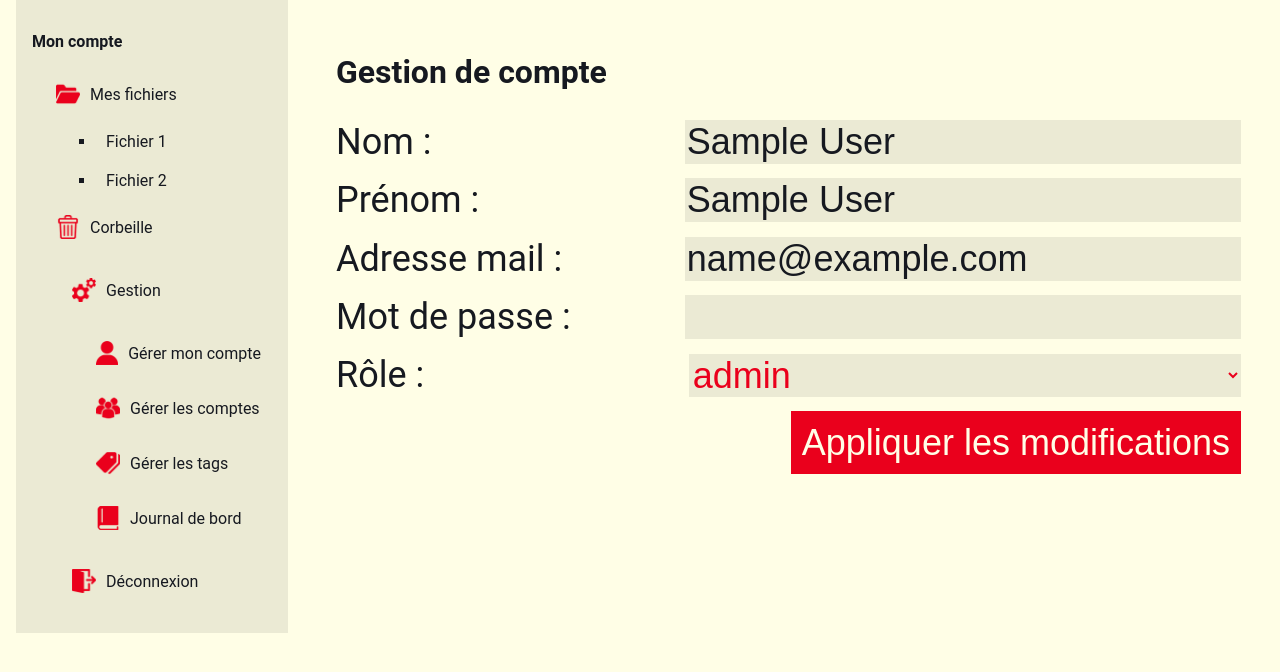
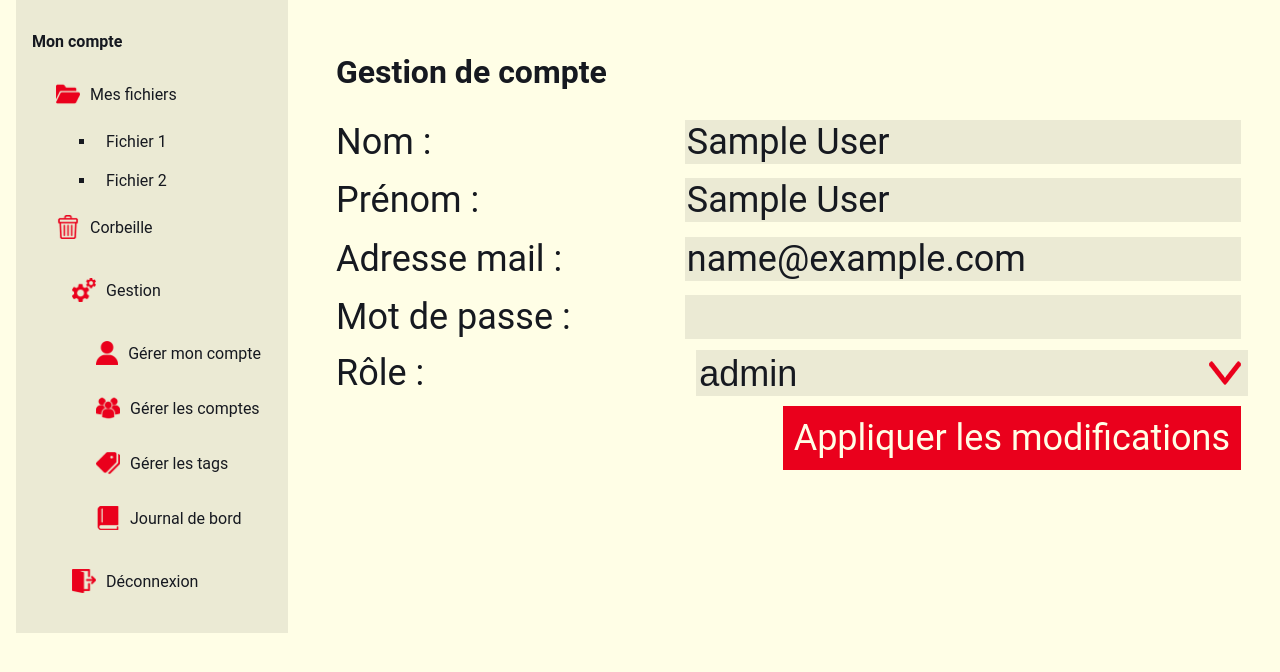
Before and after one commit to LionelSts/drivePicturesVideos, a PHP site: page /my_account.php in a window 1280 px wide. Shown: the part 94-766 px from the top of the page. Run offline with PHP 8.4, Linux system fonts and the light colour scheme; the visitor is signed in with stand-in values (Sample User, id 1).

Commit message:
mostly fixed select component for role

```diff
--- a/my_account.php
+++ b/my_account.php
@@ -41,14 +41,16 @@ $link = mysqli_connect("127.0.0.1", "root", "" , "drivelbr") ;
                 </div>
                 <div class="formLine">
                     <label for='role'>Rôle :</label>
-                    <select class="profile" name='role' id='role-select'
-                        <?php if($_SESSION['role'] != "admin") echo "disabled" ?>
-                    >
-                        <option <?php if($_SESSION['role'] == "invite") echo "selected" ?> value='invite'>invité</option>
-                        <option <?php if($_SESSION['role'] == "ecriture") echo "selected" ?> value='ecriture'>ecriture</option>
-                        <option <?php if($_SESSION['role'] == "lecture") echo "selected" ?> value='lecture'>lecture</option>
-                        <option <?php if($_SESSION['role'] == "admin") echo "selected" ?> value='admin'>admin</option>
-                    </select><br>
+                    <div class="lbrSelect">
+                        <select class="profile" name='role' id='role-select'
+                            <?php if($_SESSION['role'] != "admin") echo "disabled" ?>
+                        >
+                            <option class="role-choices" <?php if($_SESSION['role'] == "invite") echo "selected" ?> value='invite'>invité</option>
+                            <option class="role-choices-1" <?php if($_SESSION['role'] == "ecriture") echo "selected" ?> value='ecriture'>ecriture</option>
+                            <option class="role-choices" <?php if($_SESSION['role'] == "lecture") echo "selected" ?> value='lecture'>lecture</option>
+                            <option class="role-choices-1" <?php if($_SESSION['role'] == "admin") echo "selected" ?> value='admin'>admin</option>
+                        </select>
+                    </div>
                 </div>
 
                     <input class="profile" type="submit" style="cursor: pointer;" value="Appliquer les modifications">
--- a/style.css
+++ b/style.css
@@ -126,7 +126,7 @@ input{
     width: 100%;
     padding: 12px 20px;
     border: 0em;
-    font-size:36px;
+    font-size:2.25em;
     text-align: center;
 }
 
@@ -212,31 +212,50 @@ input{
 }
 
 .profile form{
-    font-size: 36px;
+    font-size: 2.25em;
 }
 
 .bigTitle h1{
-    font-size: 64px;
+    font-size: 4em;
     font-weight: normal;
     margin: 0em;
 }
 
 .profile label{
-    font-size: 36px;
+    font-size: 2.25em;
 }
 
-.profile input, #role-select{
-    position: relative;
+.profile input{
     background-color: #EBEAD4;
     border: none;
-    font-size: 36px;
+    font-family: 'Roboto', sans-serif;
+    font-size: 2.25em;
     margin: 0.2em;
+}
+.lbrSelect {
+    position: relative;
+    background: #EBEAD4;
+    height: 2.513em;
+    margin: 0.2em 0em 0.2em 0em;
+    padding: 0.2em;
 }
 
 #role-select{
     border: none;
-    color: #EA001C;
+    font-size: 2.25em;
+    color: #161920;
+    background: url(images/icons/arrow-down-sign-to-navigate.png) no-repeat right;
+    -webkit-appearance: none;
 }
+
+.role-choices{
+    background-color: #FFFEE6;
+}
+
+.role-choices-1{
+    background-color: #EBEAD4;
+}
+
 
 .profile input[type="submit"]{
     background-color: #EA001C;
```
Also changed, not shown: images/icons/arrow-down-sign-to-navigate.png.
